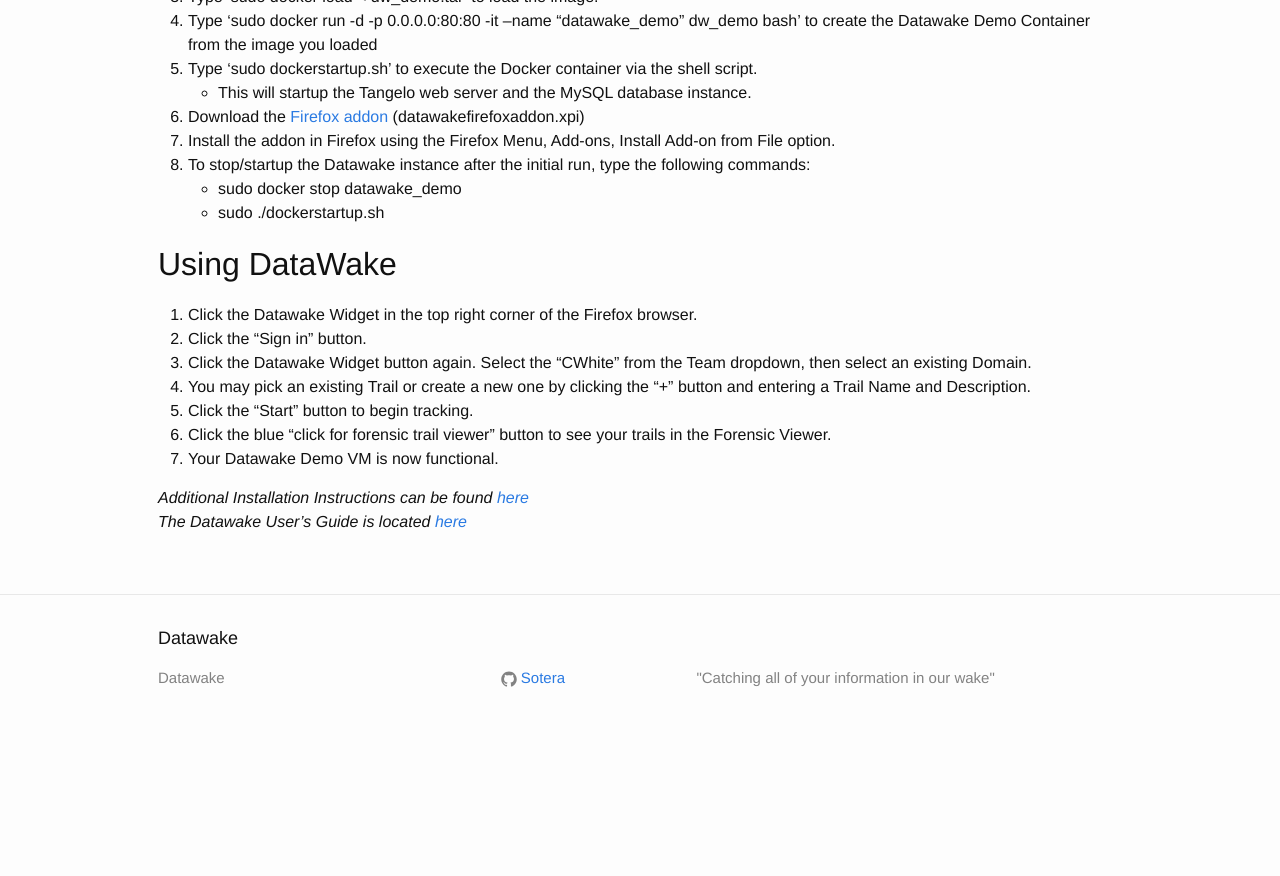
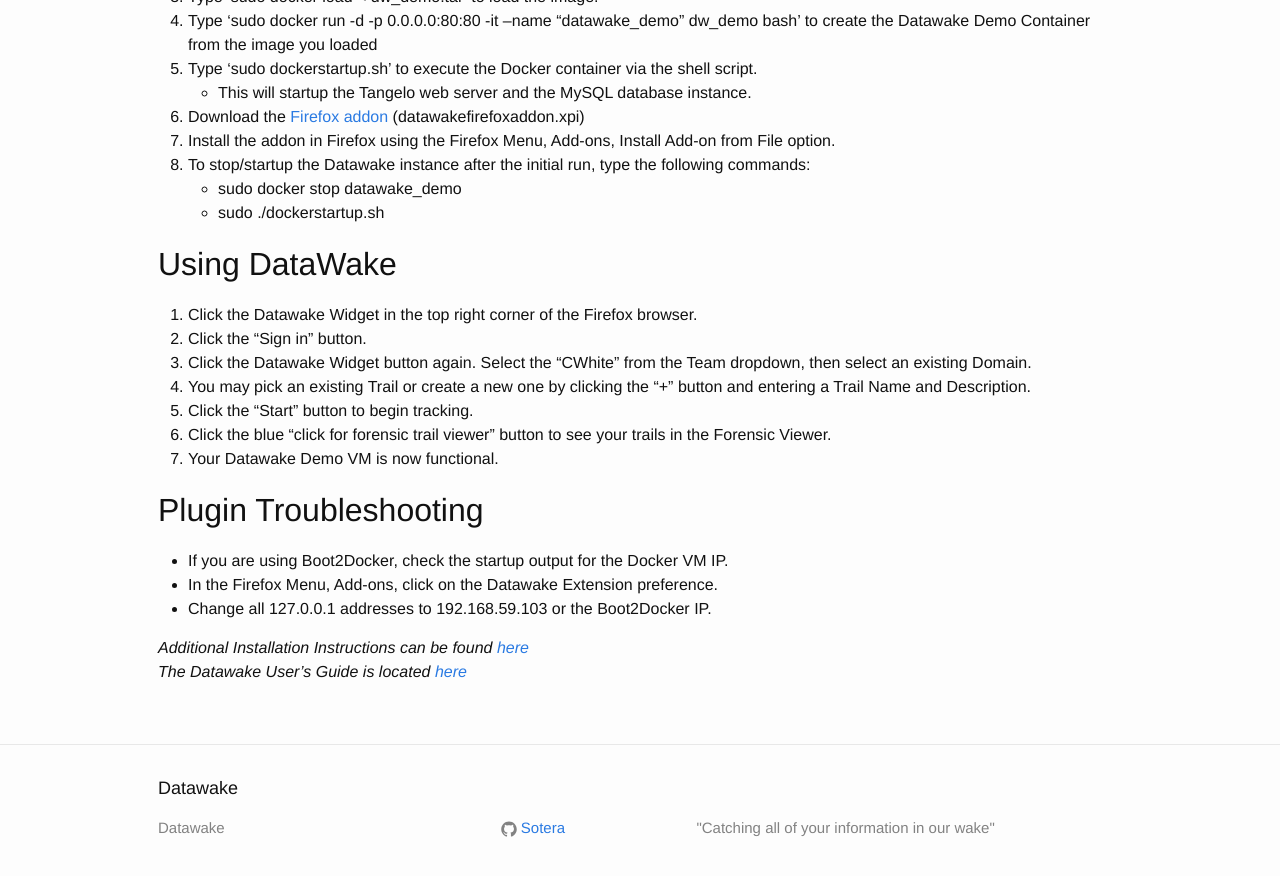
Before and after one commit to Sotera/Datawake, a Jekyll site: the page built from quickstart.md, in a window 1280 px wide and 900 px high, scrolled down 1340 px. Shown: the top 876 px of the window. Built offline with Jekyll 4.4.1, drawn with Linux system fonts in a browser that asks for light colours; before the commit the page ends 2090 px from its top, so only the background shows below that.

Commit message:
Boot2Docker troubleshooting

```diff
--- a/quickstart.md
+++ b/quickstart.md
@@ -86,6 +86,11 @@
 1.	Click the blue “click for forensic trail viewer” button to see your trails in the Forensic Viewer.
 1.	Your Datawake Demo VM is now functional.
 
+## Plugin Troubleshooting
+* If you are using Boot2Docker, check the startup output for the Docker VM IP.
+* In the Firefox Menu, Add-ons, click on the Datawake Extension preference.
+* Change all 127.0.0.1 addresses to 192.168.59.103 or the Boot2Docker IP.
+
 
 *Additional Installation Instructions can be found
 [here](https://s3.amazonaws.com/soterastuff/Datawake_Demo/Datawake-Demo-InstallationGuide.docx "Datawake Demo Installation Guide")*
```
